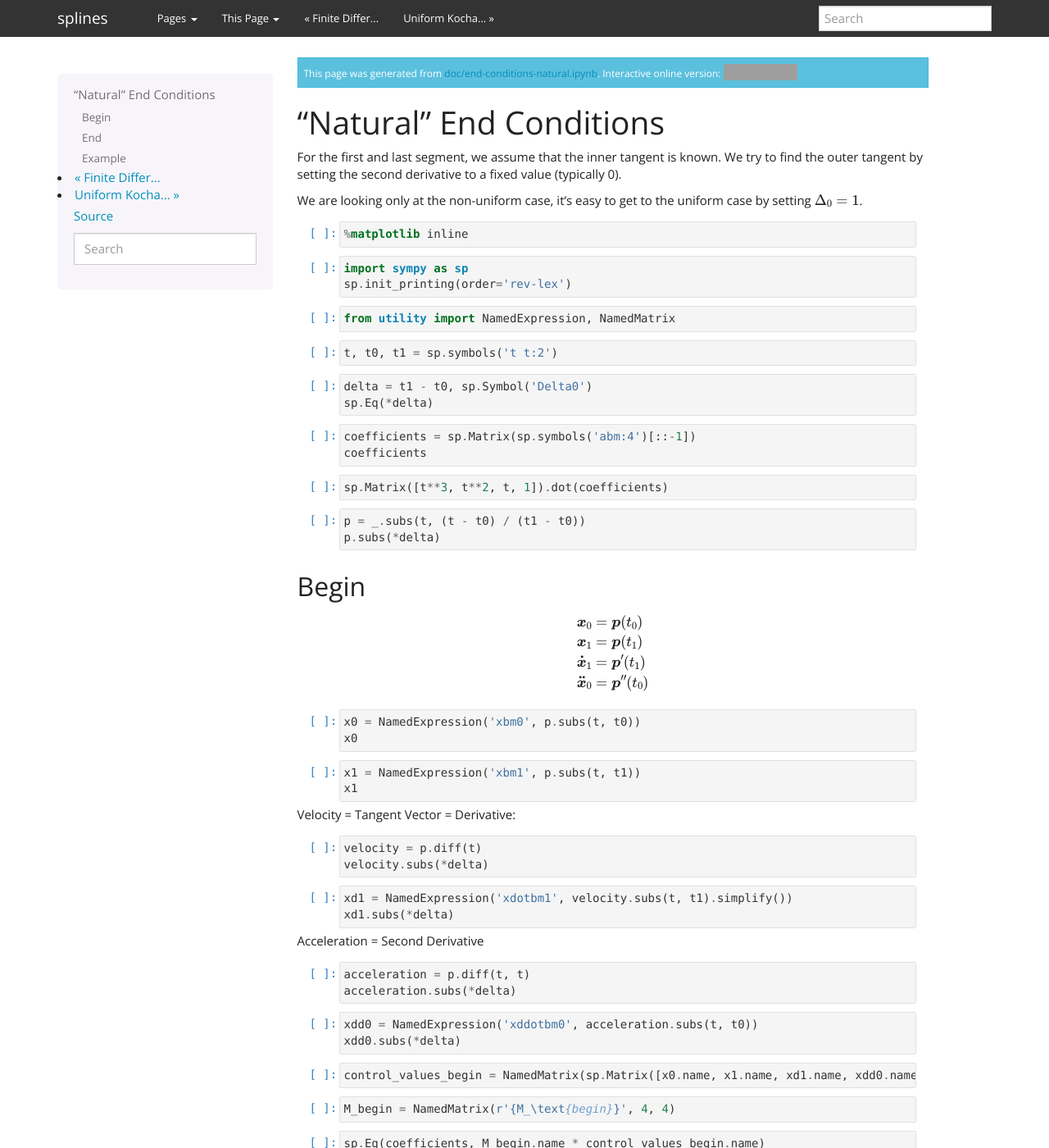
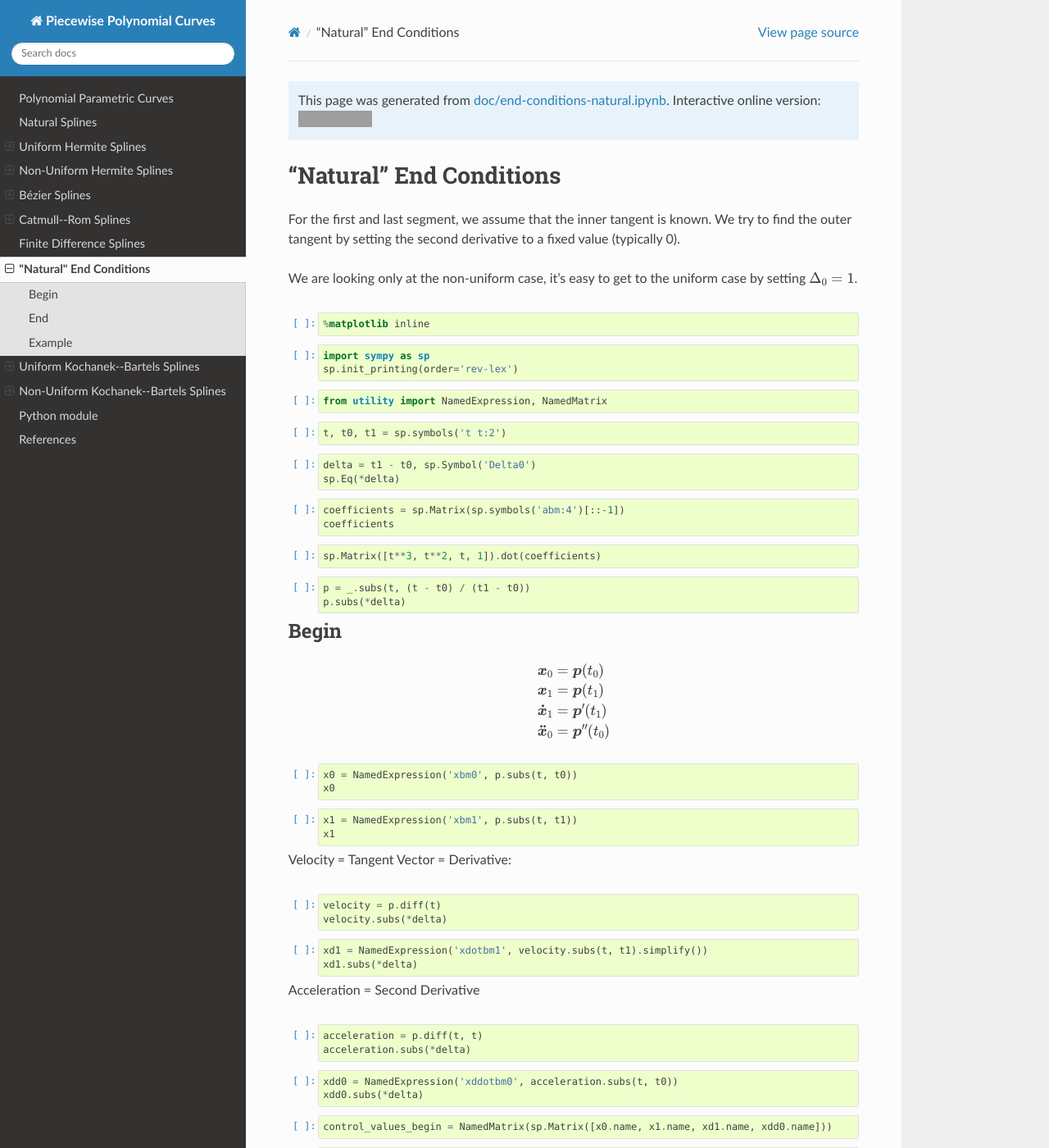
Before and after one commit to AudioSceneDescriptionFormat/splines, a Sphinx documentation site: the page built from doc/end-conditions-natural.ipynb, in a window 1280 px wide and 1400 px high. Shown: the whole window at 82% size. Built offline with Sphinx 7.4.7 and the Read the Docs theme 2.0.0, drawn with Linux system fonts in a browser that asks for light colours; some of the changed text lies outside the part shown; grey boxes are pictures that could not be loaded.

Commit message:
Switch to sphinx_rtd_theme

```diff
--- a/doc/conf.py
+++ b/doc/conf.py
@@ -1,5 +1,3 @@
-import sphinx_bootstrap_theme
-
 project = 'Piecewise Polynomial Curves'
 author = 'Matthias Geier'
 copyright = '2018, ' + author
@@ -110,16 +108,9 @@ except Exception:
 # -- Options for HTML output -------------------------------------------------
 
 html_title = project + ', version ' + release
-html_theme = 'bootstrap'
-html_theme_path = sphinx_bootstrap_theme.get_html_theme_path()
+html_theme = 'sphinx_rtd_theme'
 html_theme_options = {
-    'navbar_title': 'splines',
-    'navbar_site_name': 'Pages',
-    'navbar_pagenav_name': 'This Page',
-    'navbar_fixed_top': True,
-    'source_link_position': 'footer',
-    #'bootswatch_theme': 'cosmo',
-    'bootswatch_theme': 'yeti',
+    'collapse_navigation': False,
 }
 html_domain_indices = False
 html_show_sourcelink = True
--- a/doc/requirements.txt
+++ b/doc/requirements.txt
@@ -1,5 +1,5 @@
 Sphinx>=1.8
-sphinx_bootstrap_theme
+sphinx_rtd_theme
 nbsphinx
 ipykernel
 NumPy
```
